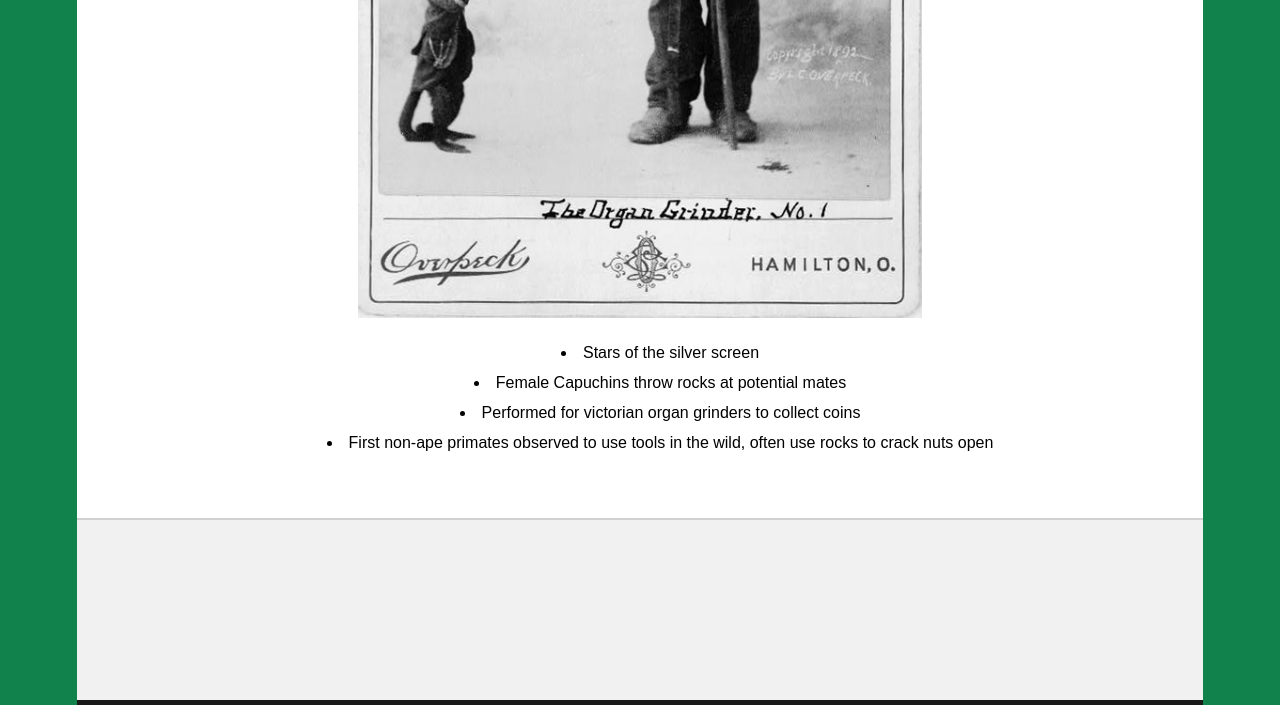
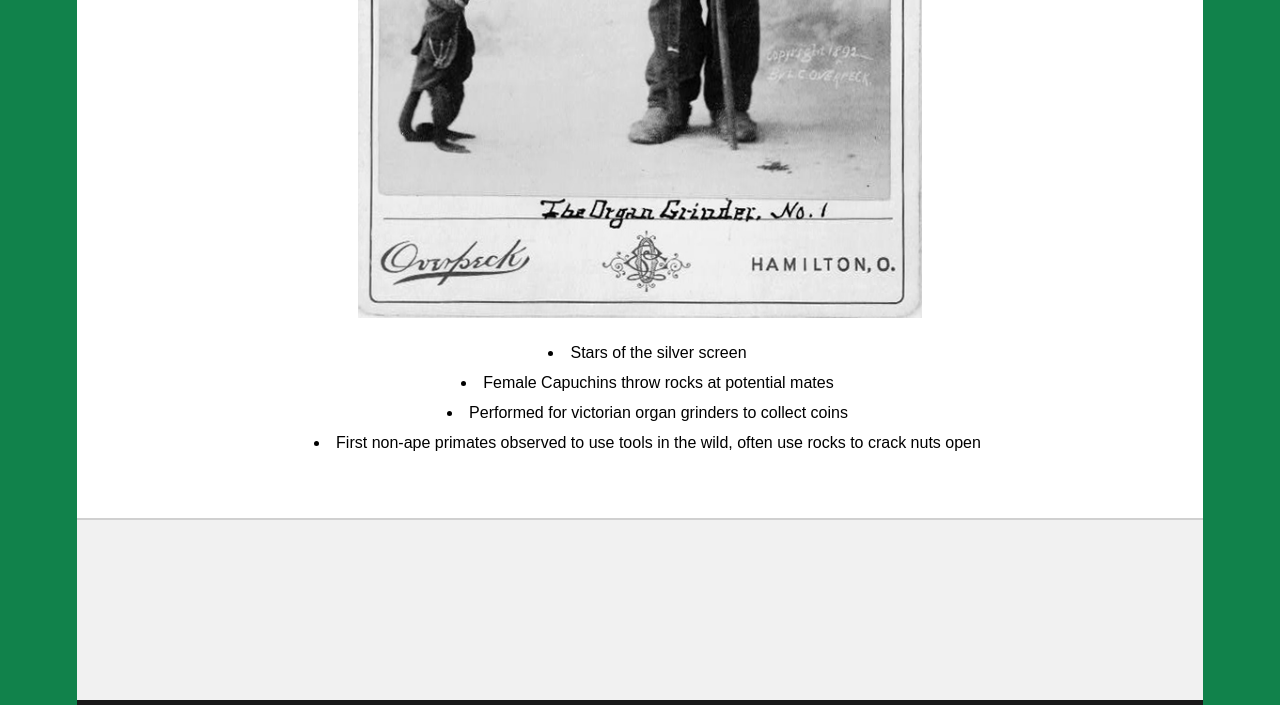
Before and after one commit to aidanrogers02/aidanrogers02-monkeywebsite, a plain HTML site: page capuchin.html in a window 1280 px wide. Shown: the part 1723-2428 px from the top of the page. Drawn offline with Linux system fonts and the light colour scheme.

Commit message:
Add files via upload

```diff
--- a/capuchin.html
+++ b/capuchin.html
@@ -69,7 +69,7 @@
                 <img src="../img/organ.jpg" id="capuchin-2" style="flex: 1 1;">
             </div>
 
-            <ul>
+            <ul style="margin-right: 25px;">
                 <li>Stars of the silver screen</li>
                 <li>Female Capuchins throw rocks at potential mates</li>
                 <li>Performed for victorian organ grinders to collect coins</li>
```
Also changed, not shown: gibbon.html (+1 -1 lines), siamang.html (+1 -1 lines), tamarin.html (+1 -1 lines).
